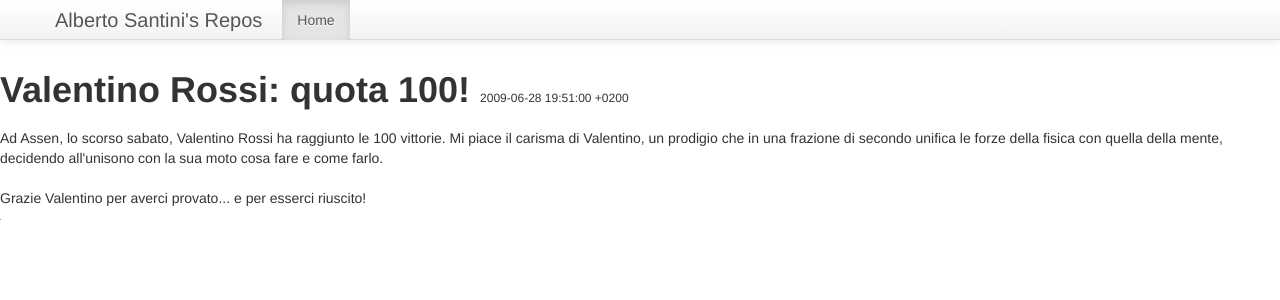
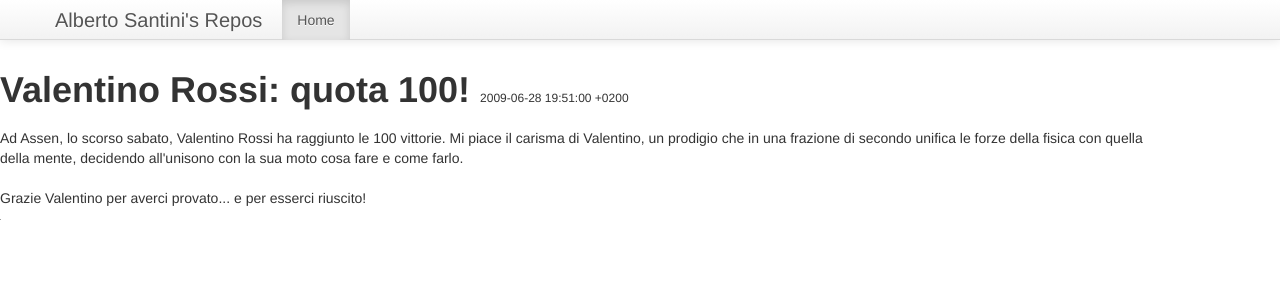
Before and after one commit to albertosantini/albertosantini.github.com, a Jekyll site: the page built from _posts/2009-06-28-valentino-rossi-quota-100.html, in a window 1280 px wide. Shown: the top 300 px of the page. Built offline with Jekyll 4.4.1, drawn with Linux system fonts in a browser that asks for light colours; grey boxes are pictures that could not be loaded.

Commit message:
Add row to the post layout.

```diff
--- a/_layouts/post.html
+++ b/_layouts/post.html
@@ -47,9 +47,11 @@
     </div>
 </div>
 
-<div id="main" role="main">
-    <h1>{{ page.title }} <span class="post-date">{{ page.time }}</span></h1>
-    {{ content }}
+<div class="row">
+    <div class="span12">
+        <h1>{{ page.title }} <span class="post-date">{{ page.time }}</span></h1>
+        {{ content }}
+    </div>
 </div>
 
 <div style="clear:both;">&nbsp;</div>
```
